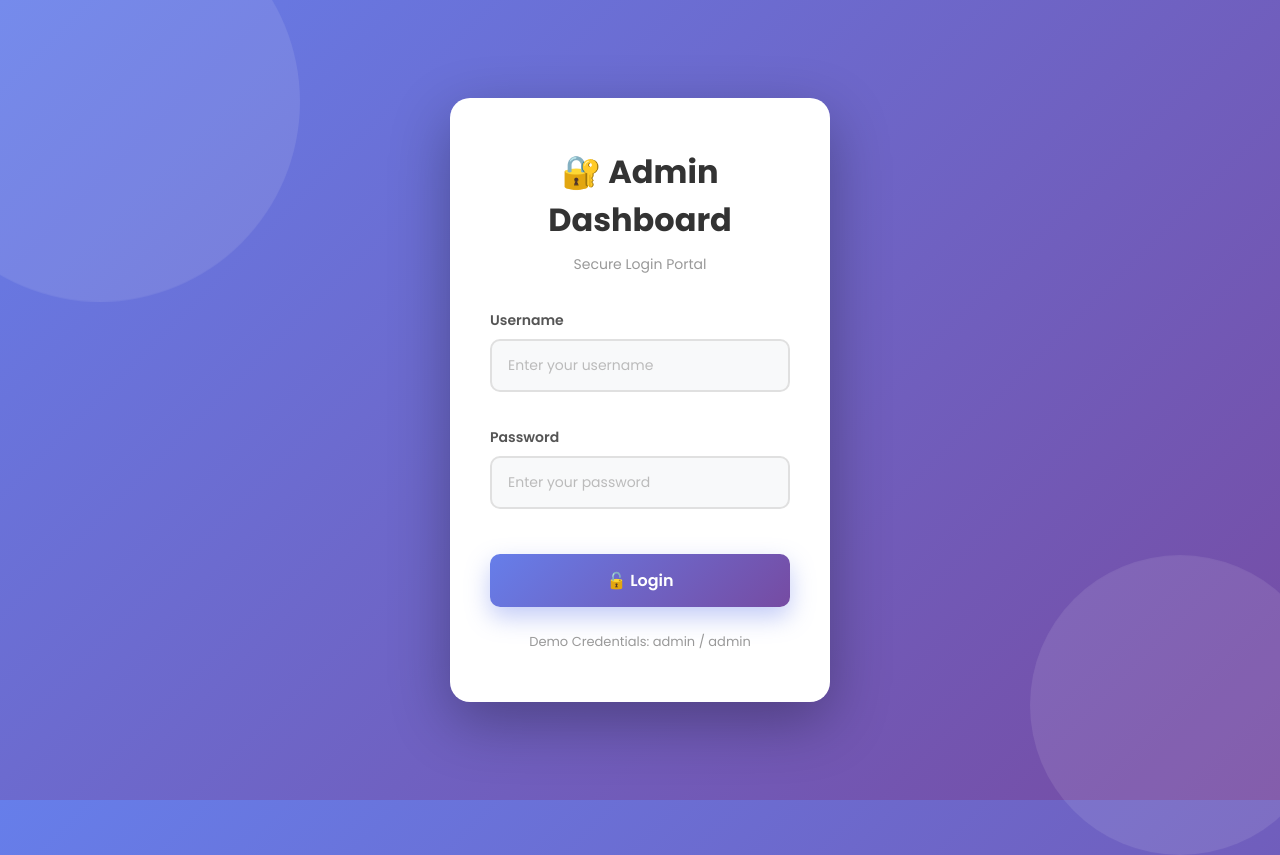
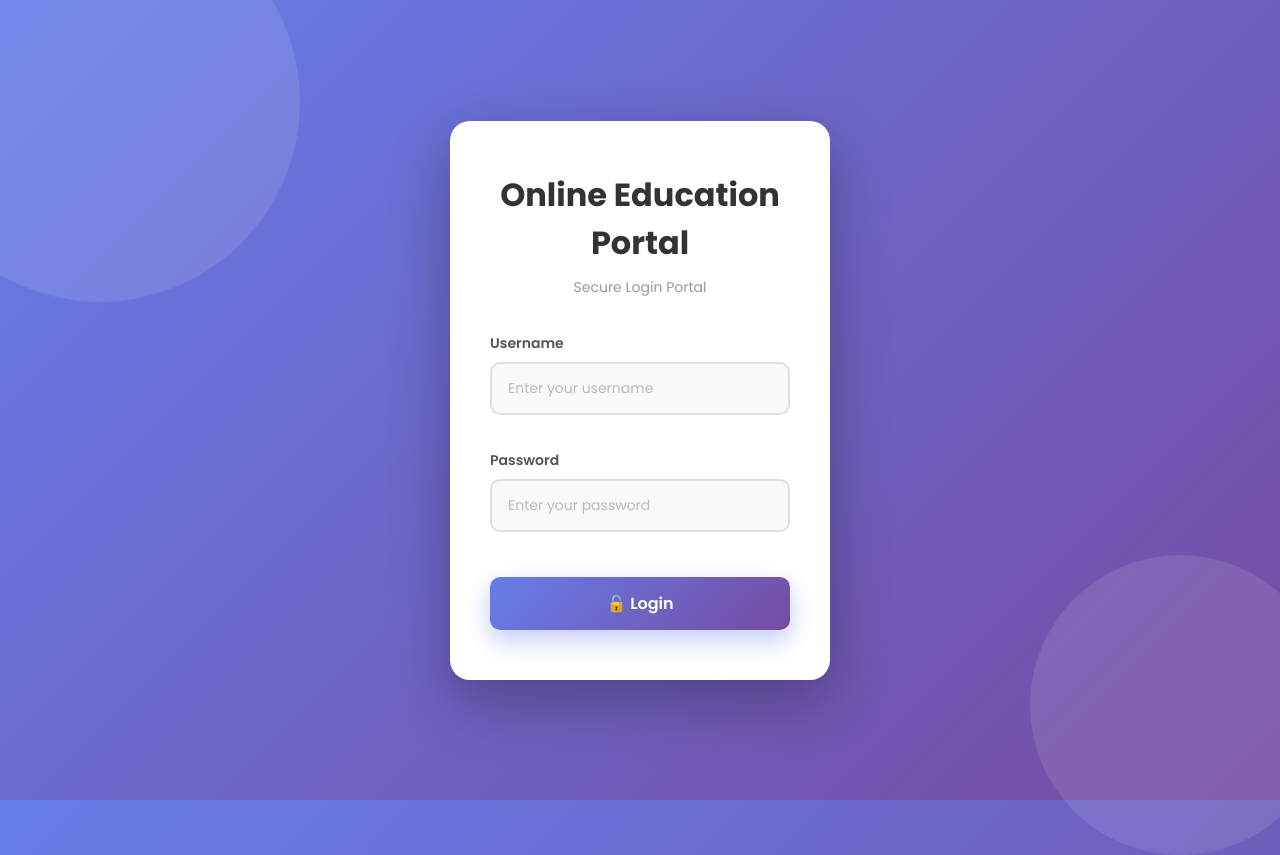
Before and after one commit to Its-Akshat-0/project, a Flask app: page /login in a window 1280 px wide; the page is wider, and only the part inside the window is pictured. Run offline with Flask 3, Linux system fonts and the light colour scheme.

Commit message:
Updated feature or fixed bug

```diff
--- a/app/templates/login.html
+++ b/app/templates/login.html
@@ -237,7 +237,7 @@
 <body>
     <div class="login-container">
         <div class="login-box">
-            <h1>🔐 Admin Dashboard</h1>
+            <h1>Online Education Portal</h1>
             <p class="subtitle">Secure Login Portal</p>
 
             <!-- 🔔 Flash Messages -->
@@ -277,9 +277,7 @@
                 <button type="submit" class="login-btn">🔓 Login</button>
             </form>
 
-            <div class="footer-text">
-                Demo Credentials: admin / admin
-            </div>
+
         </div>
     </div>
 </body>
```
